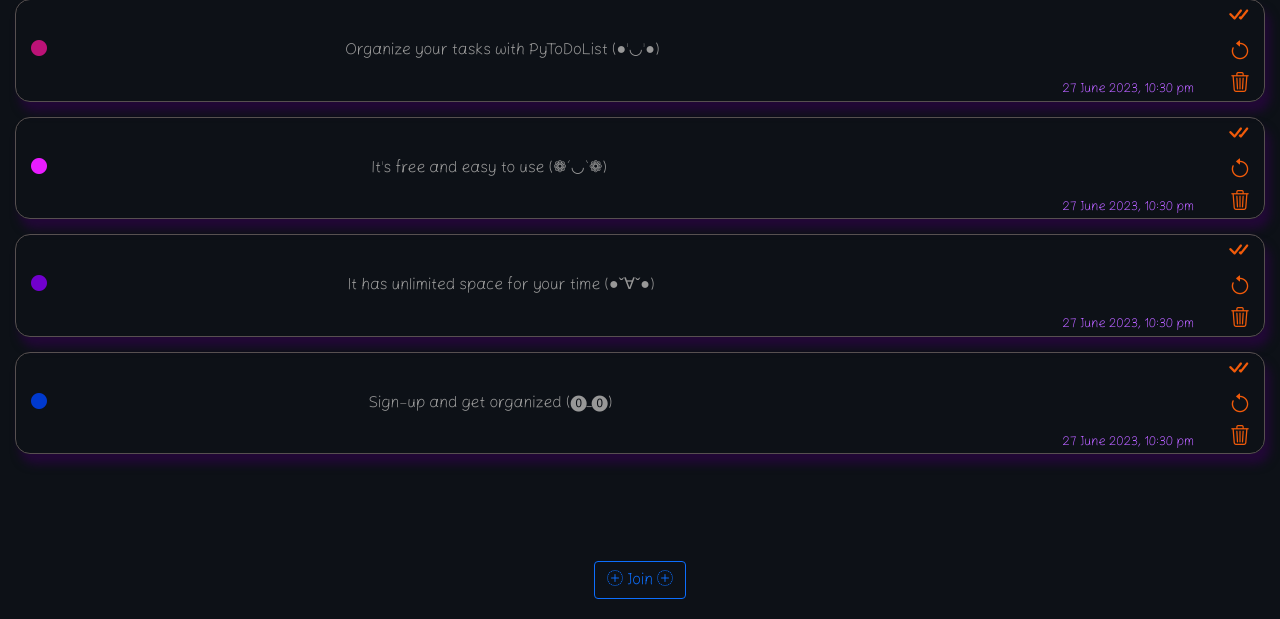
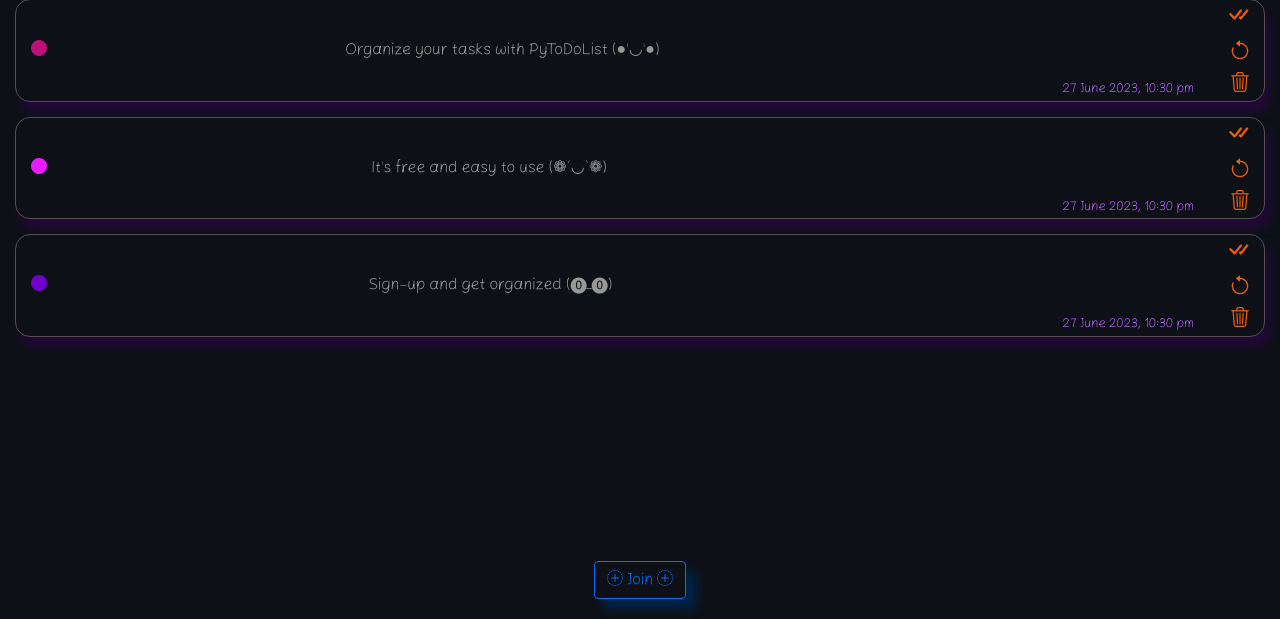
Before and after one commit to PouyaBaniadam/PyToDoList, a Django app: page / in a window 1280 px wide. Shown: the part 181-800 px from the top of the page. Run offline with Django 4.2, Linux system fonts and the light colour scheme; some libraries are stand-ins or nearby versions.

Commit message:
Bug fixes

```diff
--- a/home/templates/home/index.html
+++ b/home/templates/home/index.html
@@ -344,48 +344,6 @@
         <div style="display: flex; align-items: center;">
             <a href="{% url 'account:join' %}"
                class="task-name no-decoration-for-a">
-                It has unlimited space for your time (●ˇ∀ˇ●)
-            </a>
-        </div>
-
-        <div>
-            <p title="Task date" class="task-date">
-                27 June 2023, 10:30 pm
-            </p>
-        </div>
-
-        <div class="icons-container">
-
-            <a href="{% url 'account:join' %}">
-                <div class="tick-icon">
-                    <i class="bi bi-check-all"></i>
-                </div>
-            </a>
-
-            <a href="{% url 'account:join' %}">
-                <div class="undo-icon">
-                    <i class="bi bi-arrow-counterclockwise"></i>
-                </div>
-            </a>
-
-            <a href="{% url 'account:join' %}">
-                <div class="trash-icon">
-                    <i class="bi bi-trash3"></i>
-                </div>
-            </a>
-
-        </div>
-
-    </div>
-
-    <div class="task">
-        <div class="status-icon-intro-blue" title="{{ task.status|capfirst }}">
-            <i class="bi bi-circle-fill"></i>
-        </div>
-
-        <div style="display: flex; align-items: center;">
-            <a href="{% url 'account:join' %}"
-               class="task-name no-decoration-for-a">
                 Sign-up and get organized (⓿_⓿)
             </a>
         </div>
@@ -431,7 +389,7 @@
 
             <div style="display: flex; justify-content: center;">
 
-                <button class="btn btn-outline-primary " type="submit">
+                <button class="btn btn-outline-primary btn-submit" type="submit">
                     <i class="bi bi-plus-circle-dotted"></i> Join
                     <i class="bi bi-plus-circle-dotted"></i>
                 </button>
@@ -456,7 +414,7 @@
 
 
             <div style="display: flex; justify-content: center;">
-                <button class="btn btn-outline-primary" type="submit">
+                <button class="btn btn-outline-primary btn-submit" type="submit">
                     <i class="bi bi-plus-circle-dotted"></i> Add event
                     <i class="bi bi-plus-circle-dotted"></i>
                 </button>
--- a/static/to_do_list_statics/css/style.css
+++ b/static/to_do_list_statics/css/style.css
@@ -137,7 +137,7 @@
 
 .tasks {
     margin-top: 1px;
-    max-height: 350px;
+    max-height: 200px;
     overflow-y: auto;
 }
 
@@ -342,3 +342,8 @@
     display: flex;
     flex-direction: column;
 }
+
+
+.btn-submit {
+    box-shadow: 10px 10px 10px #00234AFF;
+}
```
Also changed, not shown: account/views.py (+10 -6 lines).
